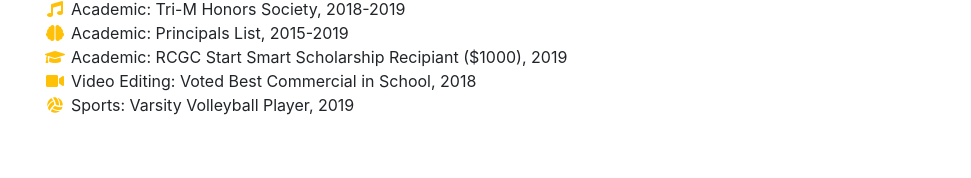
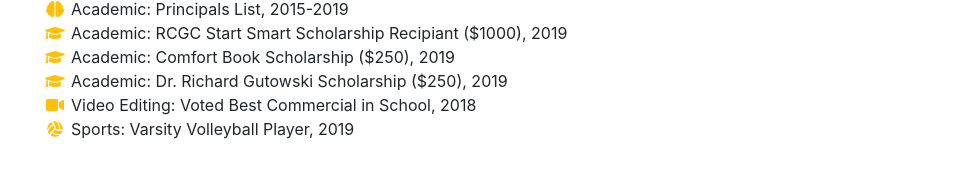
Before and after one commit to robwizzie/robwizzie.github.io, a website with bundled scripts: page index.html in a window 1280 px wide. Shown: the part 4684-4862 px from the top of the page, without its empty margins (289-1260 px from the left). Built offline with nearby package versions, Linux system fonts and the light colour scheme; a web font is replaced by a local one.

Commit message:
scholarships

```diff
--- a/index.html
+++ b/index.html
@@ -268,8 +268,11 @@
                     <li>
                         <i class="fa-li fa fa-graduation-cap text-warning"></i> Academic: RCGC Start Smart Scholarship Recipiant ($1000), 2019</li>
                     <li>
-                        <i class="fa-li fa fa-video text-warning"></i> Video Editing: Voted Best Commercial in School, 2018
-                    </li>
+                        <i class="fa-li fa fa-graduation-cap text-warning"></i> Academic: Comfort Book Scholarship ($250), 2019</li>
+                    <li>
+                        <i class="fa-li fa fa-graduation-cap text-warning"></i> Academic: Dr. Richard Gutowski Scholarship ($250), 2019</li>
+                    <li>
+                        <i class="fa-li fa fa-video text-warning"></i> Video Editing: Voted Best Commercial in School, 2018</li>
                     <li>
                         <i class="fa-li fa fa-volleyball-ball text-warning"></i> Sports: Varsity Volleyball Player, 2019</li>
                 </ul>
```
